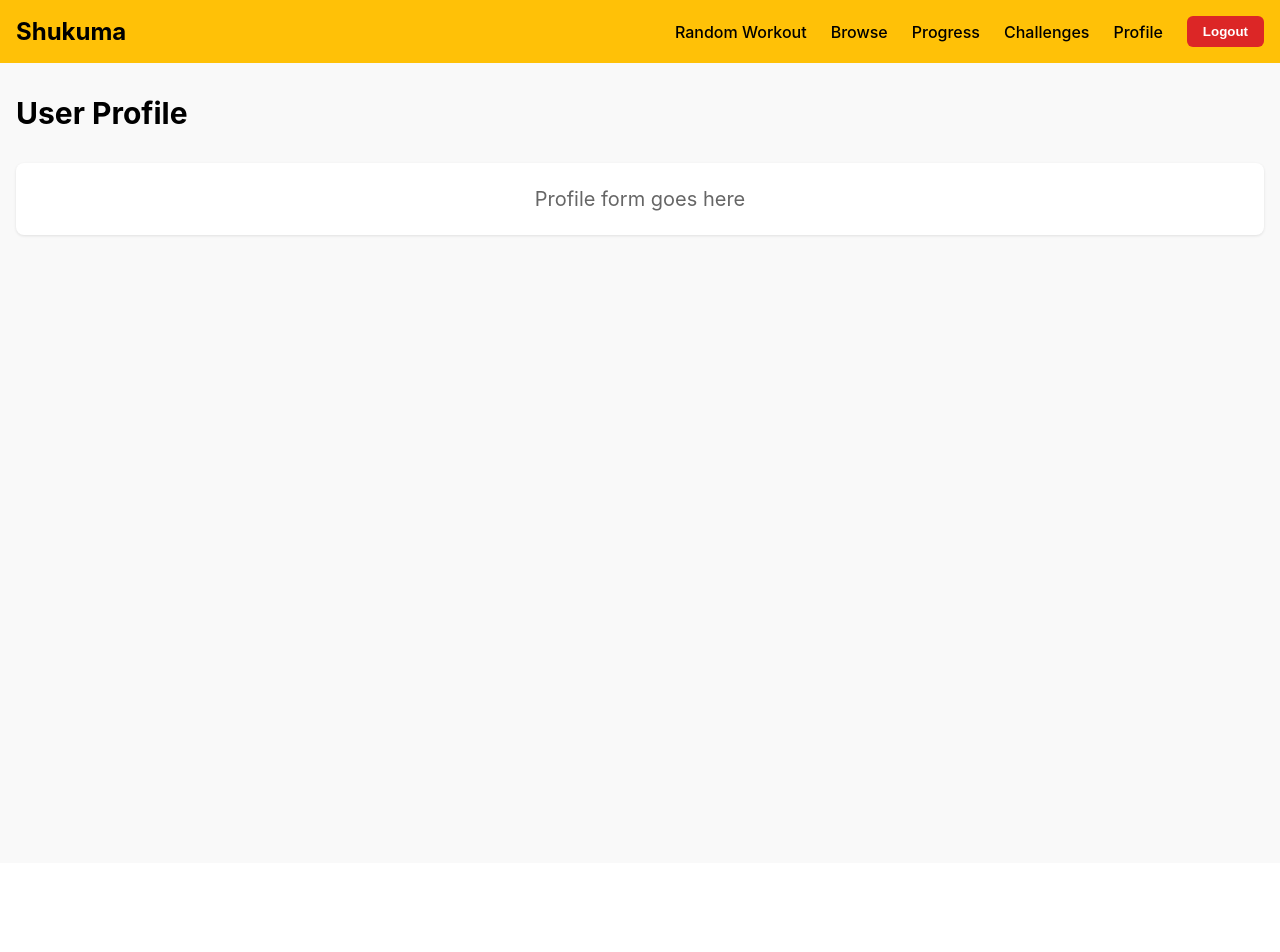
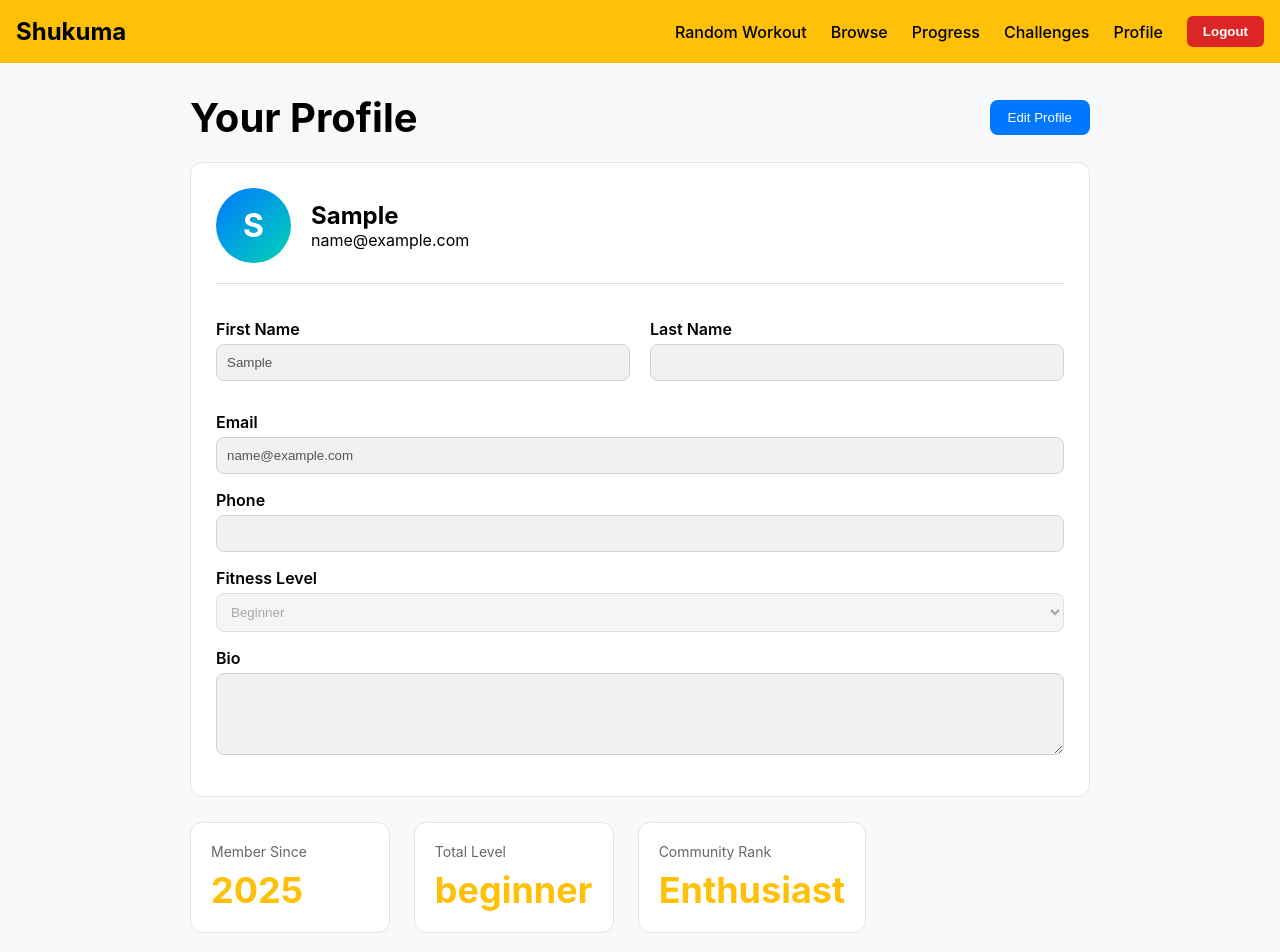
Before and after one commit to DiksonIvySon/ShukumaApp, a React (Vite) app in the folder frontend/: page /profile in a window 1280 px wide. Shown: the top 952 px of the page. Before the commit the page ends 863 px from the top, so only its background shows below. Built offline with nearby package versions, Linux system fonts and the light colour scheme; no server answers; sample sign-in values are in the browser's storage.

Commit message:
Made changes to the profile layout.

```diff
--- a/frontend/src/pages/ProfilePage.jsx
+++ b/frontend/src/pages/ProfilePage.jsx
@@ -1,12 +1,219 @@
+
+
+
+import React, { useState, useEffect } from "react";
+import { useNavigate } from "react-router-dom";
+import "../styles/ProfilePage.css";
+
 export default function ProfilePage() {
+  const navigate = useNavigate();
+
+  const [user, setUser] = useState(null);
+  const [profile, setProfile] = useState({
+    firstName: "",
+    lastName: "",
+    email: "",
+    phone: "",
+    fitnessLevel: "beginner",
+    bio: "",
+  });
+
+  const [isEditing, setIsEditing] = useState(false);
+  const [saved, setSaved] = useState(false);
+
+  useEffect(() => {
+    const userData = localStorage.getItem("user");
+
+    if (!userData) {
+      navigate("/signin");
+      return;
+    }
+
+    const parsed = JSON.parse(userData);
+    setUser(parsed);
+
+    setProfile(prev => ({
+      ...prev,
+      firstName: parsed.firstName || "",
+      email: parsed.email || "",
+      fitnessLevel: parsed.fitnessLevel || "beginner",
+    }));
+  }, [navigate]);
+
+  const handleChange = (e) => {
+    setProfile(prev => ({
+      ...prev,
+      [e.target.name]: e.target.value,
+    }));
+  };
+
+  const handleSave = () => {
+    localStorage.setItem(
+      "user",
+      JSON.stringify({ ...user, ...profile })
+    );
+
+    setSaved(true);
+    setIsEditing(false);
+
+    setTimeout(() => setSaved(false), 2000);
+  };
+
+  if (!user) return null;
+
   return (
-    <div className="page-wrapper">
-      <div className="container">
-        <h1 className="text-3xl text-bold mb-8">User Profile</h1>
-        <div className="card" style={{ textAlign: "center" }}>
-          <p className="text-xl text-gray">Profile form goes here</p>
+    <div className="profile-container">
+      <main className="profile-content">
+
+        <div className="profile-header">
+          <h1>Your Profile</h1>
+          <button
+            className="edit-btn"
+            onClick={() => setIsEditing(!isEditing)}
+          >
+            {isEditing ? "Cancel" : "Edit Profile"}
+          </button>
         </div>
-      </div>
+
+        {saved && (
+          <div className="success-message">
+            Profile updated successfully!
+          </div>
+        )}
+
+        <div className="profile-card">
+
+          {/* Avatar */}
+          <div className="avatar-section">
+            <div className="avatar-circle">
+              {profile.firstName[0]?.toUpperCase() || "U"}
+            </div>
+
+            <div>
+              <h2>{profile.firstName} {profile.lastName}</h2>
+              <p>{profile.email}</p>
+            </div>
+          </div>
+
+          {/* Form */}
+          <div className="form-grid">
+
+            <div className="form-group">
+              <label>First Name</label>
+              <input
+                name="firstName"
+                value={profile.firstName}
+                onChange={handleChange}
+                disabled={!isEditing}
+              />
+            </div>
+
+            <div className="form-group">
+              <label>Last Name</label>
+              <input
+                name="lastName"
+                value={profile.lastName}
+                onChange={handleChange}
+                disabled={!isEditing}
+              />
+            </div>
+
+          </div>
+
+          <div className="form-group">
+            <label>Email</label>
+            <input
+              type="email"
+              name="email"
+              value={profile.email}
+              onChange={handleChange}
+              disabled={!isEditing}
+            />
+          </div>
+
+          <div className="form-group">
+            <label>Phone</label>
+            <input
+              type="tel"
+              name="phone"
+              value={profile.phone}
+              onChange={handleChange}
+              disabled={!isEditing}
+            />
+          </div>
+
+          <div className="form-group">
+            <label>Fitness Level</label>
+            <select
+              name="fitnessLevel"
+              value={profile.fitnessLevel}
+              onChange={handleChange}
+              disabled={!isEditing}
+            >
+              <option value="beginner">Beginner</option>
+              <option value="intermediate">Intermediate</option>
+              <option value="advanced">Advanced</option>
+            </select>
+          </div>
+
+          <div className="form-group">
+            <label>Bio</label>
+            <textarea
+              name="bio"
+              rows="4"
+              value={profile.bio}
+              onChange={handleChange}
+              disabled={!isEditing}
+            />
+          </div>
+
+          {isEditing && (
+            <button className="save-btn" onClick={handleSave}>
+              Save Changes
+            </button>
+          )}
+        </div>
+
+        {/* Stats */}
+        <div className="stats-grid">
+          <div className="stat-box">
+            <p className="stat-label">Member Since</p>
+            <p className="stat-value">2025</p>
+          </div>
+
+          <div className="stat-box">
+            <p className="stat-label">Total Level</p>
+            <p className="stat-value">{profile.fitnessLevel}</p>
+          </div>
+
+          <div className="stat-box">
+            <p className="stat-label">Community Rank</p>
+            <p className="stat-value">Enthusiast</p>
+          </div>
+        </div>
+
+        {/* Preferences */}
+        <div className="preferences-card">
+          <h2>Preferences</h2>
+
+          <div className="pref-item">
+            <span>Email Notifications</span>
+            <input type="checkbox" defaultChecked />
+          </div>
+
+          <div className="pref-item">
+            <span>Push Notifications</span>
+            <input type="checkbox" defaultChecked />
+          </div>
+
+          <div className="pref-item">
+            <span>Share Progress Publicly</span>
+            <input type="checkbox" />
+          </div>
+
+        </div>
+
+      </main>
     </div>
-  )
+  );
 }
--- /dev/null
+++ b/frontend/src/styles/ProfilePage.css
@@ -0,0 +1,167 @@
+.profile-container {
+  background: #f8f9fa;
+  min-height: 100vh;
+  padding: 30px 15px;
+}
+
+.profile-content {
+  max-width: 900px;
+  margin: auto;
+}
+
+.profile-header {
+  display: flex;
+  justify-content: space-between;
+  align-items: center;
+}
+
+.profile-header h1 {
+  font-size: 2.5rem;
+  font-weight: 700;
+}
+
+.edit-btn {
+  background: #0077ff;
+  border: none;
+  padding: 10px 18px;
+  border-radius: 8px;
+  color: white;
+  cursor: pointer;
+}
+
+.edit-btn:hover {
+  background: #005fcc;
+}
+
+.success-message {
+  background: #e7ffee;
+  border: 1px solid #b2f5c0;
+  color: #177a2b;
+  padding: 12px;
+  border-radius: 8px;
+  margin: 15px 0;
+}
+
+.profile-card {
+  background: white;
+  border-radius: 12px;
+  padding: 25px;
+  margin-top: 20px;
+  border: 1px solid #e3e3e3;
+}
+
+.avatar-section {
+  display: flex;
+  align-items: center;
+  gap: 20px;
+  padding-bottom: 20px;
+  border-bottom: 1px solid #ddd;
+}
+
+.avatar-circle {
+  width: 75px;
+  height: 75px;
+  border-radius: 50%;
+  background: linear-gradient(to bottom right, #0077ff, #00d4b5);
+  display: flex;
+  justify-content: center;
+  align-items: center;
+  font-size: 32px;
+  font-weight: bold;
+  color: white;
+}
+
+.form-grid {
+  display: grid;
+  grid-template-columns: 1fr 1fr;
+  gap: 20px;
+  margin-top: 20px;
+}
+
+.form-group {
+  margin-top: 15px;
+}
+
+.form-group label {
+  display: block;
+  font-weight: 600;
+  margin-bottom: 5px;
+}
+
+.form-group input,
+.form-group select,
+.form-group textarea {
+  width: 100%;
+  padding: 10px;
+  border: 1px solid #ced4da;
+  border-radius: 8px;
+}
+
+.form-group input:disabled,
+.form-group textarea:disabled,
+.form-group select:disabled {
+  background: #f1f1f1;
+}
+
+.save-btn {
+  width: 100%;
+  background: #0077ff;
+  color: white;
+  padding: 12px;
+  border-radius: 8px;
+  font-weight: bold;
+  border: none;
+  margin-top: 15px;
+  cursor: pointer;
+}
+
+.save-btn:hover {
+  background: #005fcc;
+}
+
+.stats-grid {
+  display: grid;
+  grid-template-columns: repeat(3, 1fr);
+  margin-top: 25px;
+  gap: 20px;
+}
+
+.stat-box {
+  background: white;
+  padding: 20px;
+  border-radius: 12px;
+  border: 1px solid #e3e3e3;
+}
+
+.stat-label {
+  font-size: 0.9rem;
+  color: #666;
+}
+
+.stat-value {
+  font-size: 1.8rem;
+  font-weight: bold;
+  margin-top: 5px;
+}
+
+.preferences-card {
+  background: white;
+  margin-top: 30px;
+  padding: 20px;
+  border-radius: 12px;
+  border: 1px solid #e3e3e3;
+}
+
+.preferences-card h2 {
+  font-size: 1.5rem;
+  margin-bottom: 15px;
+}
+
+.pref-item {
+  background: #f5f5f5;
+  padding: 12px;
+  border-radius: 8px;
+  display: flex;
+  justify-content: space-between;
+  margin-bottom: 10px;
+}
```
